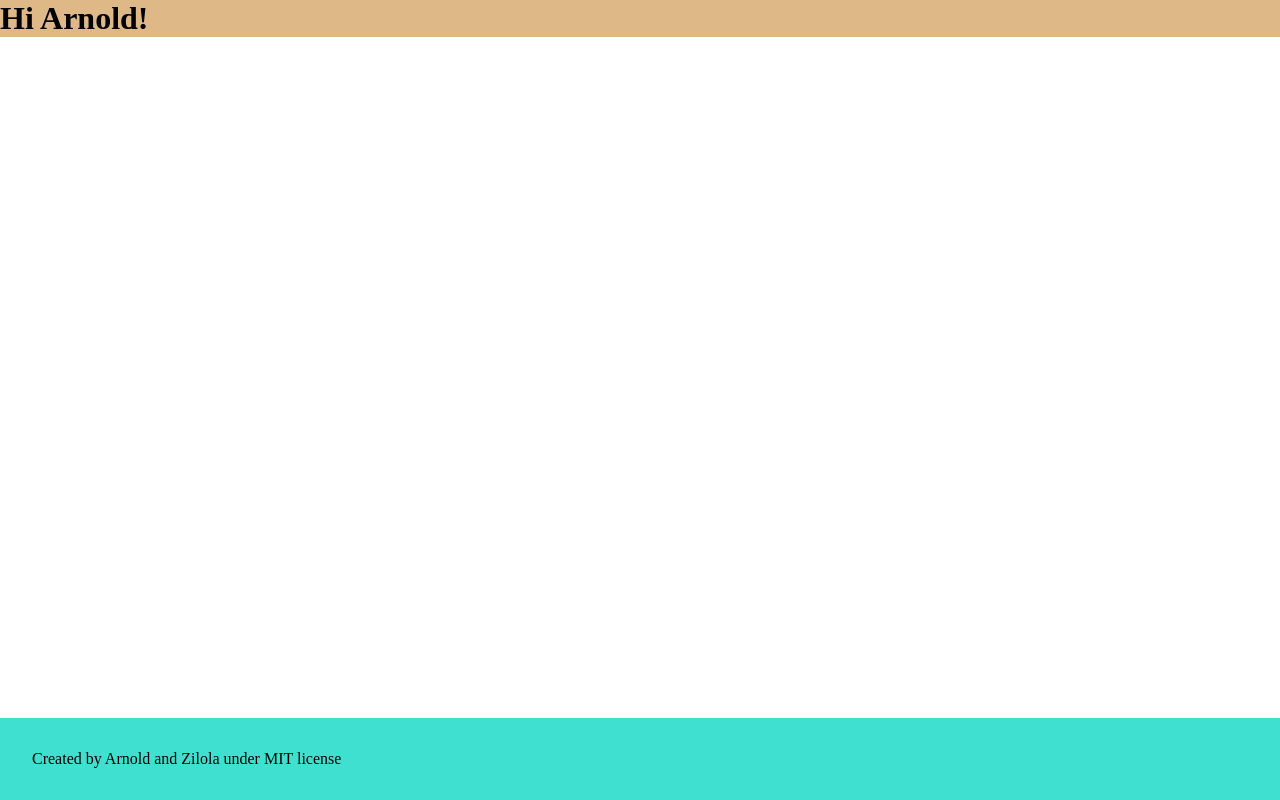
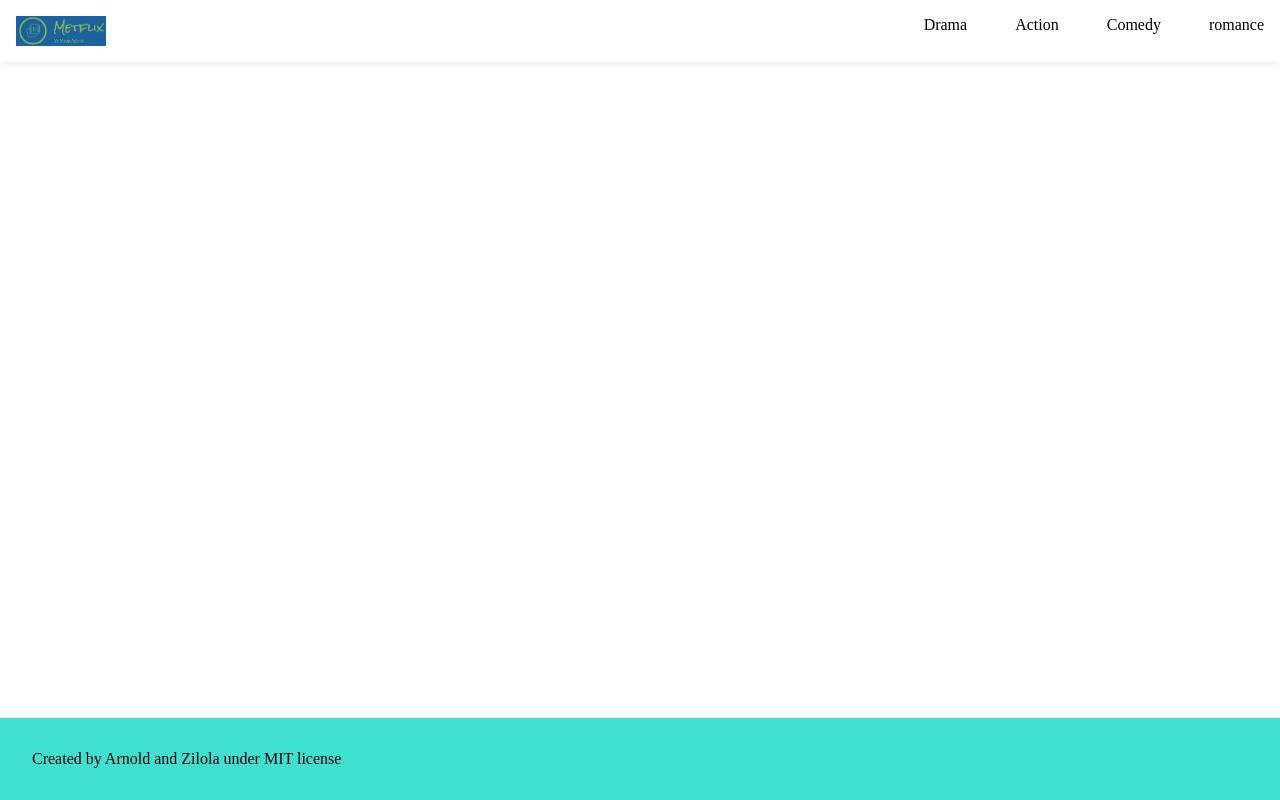
Before and after one commit to arnoldnekemiah/Metflix, a website built with webpack: page src/index.html in a window 1280 px wide. Built offline with nearby package versions, Linux system fonts and the light colour scheme; no server answers.

Commit message:
Added header

```diff
--- a/src/index.html
+++ b/src/index.html
@@ -8,7 +8,17 @@
 </head>
 <body>
   <header>
-    <h1>Hi Arnold!</h1>
+    <img src="./assets/metflixlogo2.png" alt="Metflix" class="logo">
+    <nav>
+      <div class="desktop-menu">
+          <ul class="categories">
+              <li class="btn" id="drama" data-genre="Drama"><a href="#">Drama</a></li>
+              <li class="btn" id="action" data-genre="Action"><a href="#">Action</a></li>
+              <li class="btn" id="comedy" data-genre="Comedy"><a href="#">Comedy</a></li>
+              <li class="btn" id="romance" data-genre="Romance"><a href="#">romance</a></li>
+          </ul>
+      </div>
+  </nav>
   </header>
   <main>
 
--- a/src/style.css
+++ b/src/style.css
@@ -2,11 +2,6 @@
   margin: 0;
   padding: 0;
   box-sizing: border-box;
-}
-
-footer {
-  padding: 2rem;
-  background-color: turquoise;
 }
 
 body {
@@ -21,6 +16,47 @@ main {
   flex-grow: 2;
 }
 
+header {
+  background: #fff;
+  display: flex;
+  justify-content: space-between;
+  padding: 1rem 1rem;
+  box-shadow: 0 0 10px rgba(0, 0, 0, 0.1);
+  position: sticky;
+  top: 0;
+  z-index: 999;
+}
+
+.desktop-menu {
+  display: flex;
+  justify-content: center;
+  align-items: center;
+}
+
+.logo {
+  display: flex;
+  width: auto;
+  height: 30px;
+}
+
+.categories {
+  display: flex;
+  gap: 3rem;
+}
+
+.categories .btn {
+  list-style: none;
+}
+
+.categories .btn a {
+  color: black;
+  text-decoration: none;
+}
+
+.btn:hover {
+  background-color: aqua;
+}
+
 h1 {
   background-color: burlywood;
 }
@@ -28,3 +64,8 @@ h1 {
 img {
   height: 400px;
 }
+
+footer {
+  padding: 2rem;
+  background-color: turquoise;
+}
```
Also changed, not shown: dist/index.html, dist/main.js, src/assets/metflixlogo.png (added), src/assets/metflixlogo2.png (added), 1 other file.
